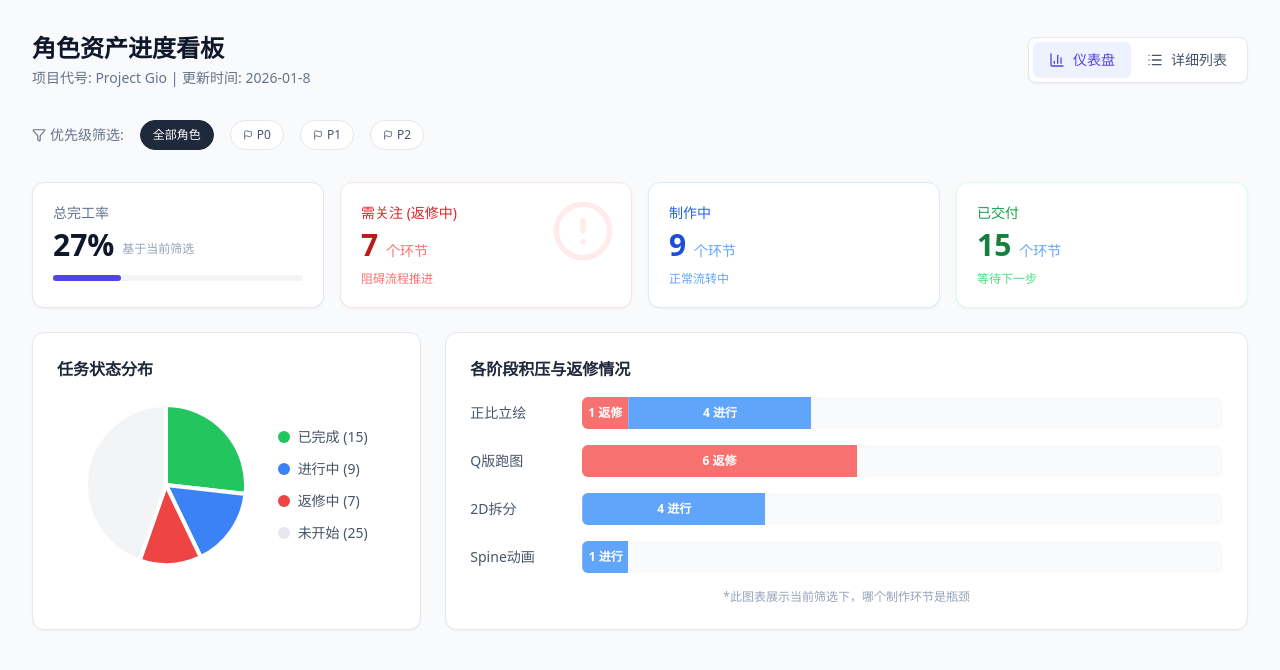
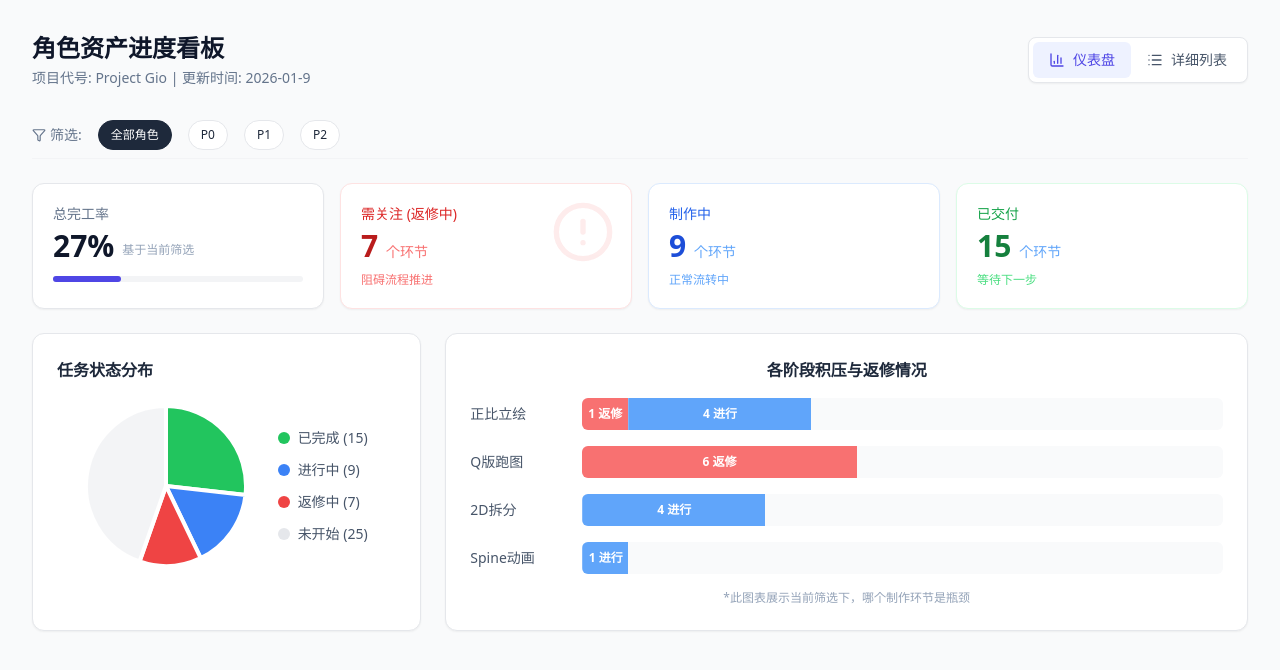
Before and after one commit to kani6116/gio-art-dashboard, a React (Vite) app: page / in a window 1280 px wide. Shown: the top 670 px of the page. Built offline with nearby package versions, Linux system fonts and the light colour scheme.

Commit message:
Update App.tsx

```diff
--- a/src/App.tsx
+++ b/src/App.tsx
@@ -16,7 +16,7 @@ interface Character {
   spineAnim: Status;
 }
 
-// --- 模拟数据 ---
+// --- 模拟数据 (保持原样，不删减文字) ---
 const INITIAL_DATA: Character[] = [
   { id: '1002', name: '艾琳', role: '女主', priority: 'p0', illustration: 'done', chibi: 'done', spine2d: 'done', spineAnim: 'doing' },
   { id: '1011', name: '艾德里安', role: '男一', priority: 'p0', illustration: 'done', chibi: 'revision', spine2d: 'todo', spineAnim: 'todo' },
@@ -54,7 +54,7 @@ const STAGES = [
   { key: 'spineAnim', label: 'Spine动画' },
 ] as const;
 
-// --- 组件部分 ---
+// --- 子组件 ---
 
 const StatusBadge = ({ status }: { status: Status }) => {
   const config = STATUS_CONFIG[status];
@@ -67,26 +67,17 @@ const StatusBadge = ({ status }: { status: Status }) => {
   );
 };
 
-const PriorityBadge = ({ priority }: { priority: Priority }) => {
-  const config = PRIORITY_CONFIG[priority];
-  return (
-    <div className={`flex items-center justify-center px-2 py-0.5 rounded text-[10px] font-bold border ${config.color}`}>
-      {priority.toUpperCase()}
-    </div>
-  );
-};
+const PriorityBadge = ({ priority }: { priority: Priority }) => (
+  <div className={`flex items-center justify-center px-2 py-0.5 rounded text-[10px] font-bold border ${PRIORITY_CONFIG[priority].color}`}>
+    {priority.toUpperCase()}
+  </div>
+);
 
 const ProgressBar = ({ character }: { character: Character }) => {
-  const total = 4;
-  let completed = 0;
-  if (character.illustration === 'done') completed++;
-  if (character.chibi === 'done') completed++;
-  if (character.spine2d === 'done') completed++;
-  if (character.spineAnim === 'done') completed++;
-  const percent = (completed / total) * 100;
+  const completed = [character.illustration, character.chibi, character.spine2d, character.spineAnim].filter(s => s === 'done').length;
   return (
     <div className="w-full bg-gray-100 rounded-full h-2 mt-2 overflow-hidden">
-      <div className="bg-green-500 h-full transition-all duration-500" style={{ width: `${percent}%` }} />
+      <div className="bg-green-500 h-full transition-all duration-500" style={{ width: `${(completed / 4) * 100}%` }} />
     </div>
   );
 };
@@ -110,7 +101,9 @@ const SimplePieChart = ({ data, size = 120 }: { data: { value: number; color: st
   );
 };
 
-export default function GameArtDashboard() {
+// --- 主组件 (重命名为 App 以修复部署错误) ---
+
+export default function App() {
   const [viewMode, setViewMode] = useState<'dashboard' | 'list'>('dashboard');
   const [filterPriority, setFilterPriority] = useState<Priority | 'all'>('all');
 
@@ -155,7 +148,7 @@ export default function GameArtDashboard() {
       <header className="mb-8 flex flex-col md:flex-row md:items-center justify-between gap-4">
         <div>
           <h1 className="text-2xl font-bold text-slate-900">角色资产进度看板</h1>
-          <p className="text-slate-500 text-sm mt-1">项目代号: Project Gio | 更新时间: 2026-01-8</p>
+          <p className="text-slate-500 text-sm mt-1">项目代号: Project Gio | 更新时间: 2026-01-9</p>
         </div>
         <div className="flex bg-white p-1 rounded-lg shadow-sm border border-gray-200">
           <button onClick={() => setViewMode('dashboard')} className={`flex items-center gap-2 px-4 py-2 rounded-md text-sm font-medium transition-colors ${viewMode === 'dashboard' ? 'bg-indigo-50 text-indigo-600' : 'text-slate-600 hover:bg-gray-50'}`}><BarChart3 size={16} /> 仪表盘</button>
@@ -163,15 +156,12 @@ export default function GameArtDashboard() {
         </div>
       </header>
 
-      <div className="mb-6 flex items-center gap-4 overflow-x-auto pb-2">
-        <span className="text-sm font-medium text-slate-500 flex items-center gap-1"><Filter size={14}/> 优先级筛选:</span>
-        <button onClick={() => setFilterPriority('all')} className={`px-3 py-1.5 rounded-full text-xs font-medium border transition-colors ${filterPriority === 'all' ? 'bg-slate-800 text-white border-slate-800' : 'bg-white text-slate-600 border-gray-200 hover:border-slate-300'}`}>全部角色</button>
-        {(['p0', 'p1', 'p2'] as const).map(p => {
-           const activeColor = p === 'p0' ? 'bg-rose-600 border-rose-600' : p === 'p1' ? 'bg-amber-500 border-amber-500' : 'bg-slate-500 border-slate-500';
-           return (
-            <button key={p} onClick={() => setFilterPriority(p)} className={`px-3 py-1.5 rounded-full text-xs font-medium border transition-colors flex items-center gap-1 ${filterPriority === p ? `${activeColor} text-white` : 'bg-white text-slate-600 border-gray-200 hover:border-slate-300'}`}><Flag size={10} className={filterPriority === p ? 'fill-current' : ''}/>{p.toUpperCase()}</button>
-           )
-        })}
+      <div className="mb-6 flex items-center gap-4 overflow-x-auto pb-2 border-b border-gray-100">
+        <span className="text-sm font-medium text-slate-500 shrink-0 flex items-center gap-1"><Filter size={14}/> 筛选:</span>
+        <button onClick={() => setFilterPriority('all')} className={`px-3 py-1.5 rounded-full text-xs font-medium border shrink-0 ${filterPriority === 'all' ? 'bg-slate-800 text-white border-slate-800' : 'bg-white border-gray-200'}`}>全部角色</button>
+        {(['p0', 'p1', 'p2'] as const).map(p => (
+          <button key={p} onClick={() => setFilterPriority(p)} className={`px-3 py-1.5 rounded-full text-xs font-medium border shrink-0 ${filterPriority === p ? 'bg-indigo-600 text-white border-indigo-600' : 'bg-white border-gray-200'}`}>{p.toUpperCase()}</button>
+        ))}
       </div>
 
       {viewMode === 'dashboard' && (
@@ -183,7 +173,7 @@ export default function GameArtDashboard() {
                 <div className="text-3xl font-bold text-slate-900">{stats.progress}%</div>
                 <div className="text-xs text-slate-400 mb-1.5">基于当前筛选</div>
               </div>
-              <div className="w-full bg-gray-100 rounded-full h-1.5 mt-3"><div className="bg-indigo-600 h-1.5 rounded-full" style={{ width: `${stats.progress}%` }} /></div>
+              <div className="w-full bg-gray-100 rounded-full h-1.5 mt-3"><div className="bg-indigo-600 h-1.5 rounded-full transition-all duration-1000" style={{ width: `${stats.progress}%` }} /></div>
             </div>
             <div className="bg-white p-5 rounded-xl border border-red-100 shadow-sm relative overflow-hidden">
               <div className="absolute right-0 top-0 p-4 opacity-10"><AlertCircle size={64} className="text-red-500" /></div>
@@ -217,7 +207,7 @@ export default function GameArtDashboard() {
               </div>
             </div>
             <div className="bg-white p-6 rounded-xl border border-gray-200 shadow-sm lg:col-span-2">
-              <h3 className="font-bold text-slate-800 mb-4">各阶段积压与返修情况</h3>
+              <h3 className="font-bold text-slate-800 mb-4 text-center">各阶段积压与返修情况</h3>
               <div className="space-y-4">
                 {stageStats.map((stage) => (
                   <div key={stage.name} className="flex items-center gap-4">
@@ -255,7 +245,7 @@ export default function GameArtDashboard() {
                     <td className="px-6 py-4">
                       <div>
                         <div className="font-medium text-slate-900 flex items-center gap-2">{char.name}<PriorityBadge priority={char.priority} /></div>
-                        <div className="text-xs text-slate-400 mt-0.5">{char.role}</div>
+                        <div className="text-xs text-slate-400 mt-0.5 uppercase tracking-tighter">{char.role}</div>
                       </div>
                     </td>
                     <td className="px-6 py-4 w-48"><ProgressBar character={char} /></td>
```
